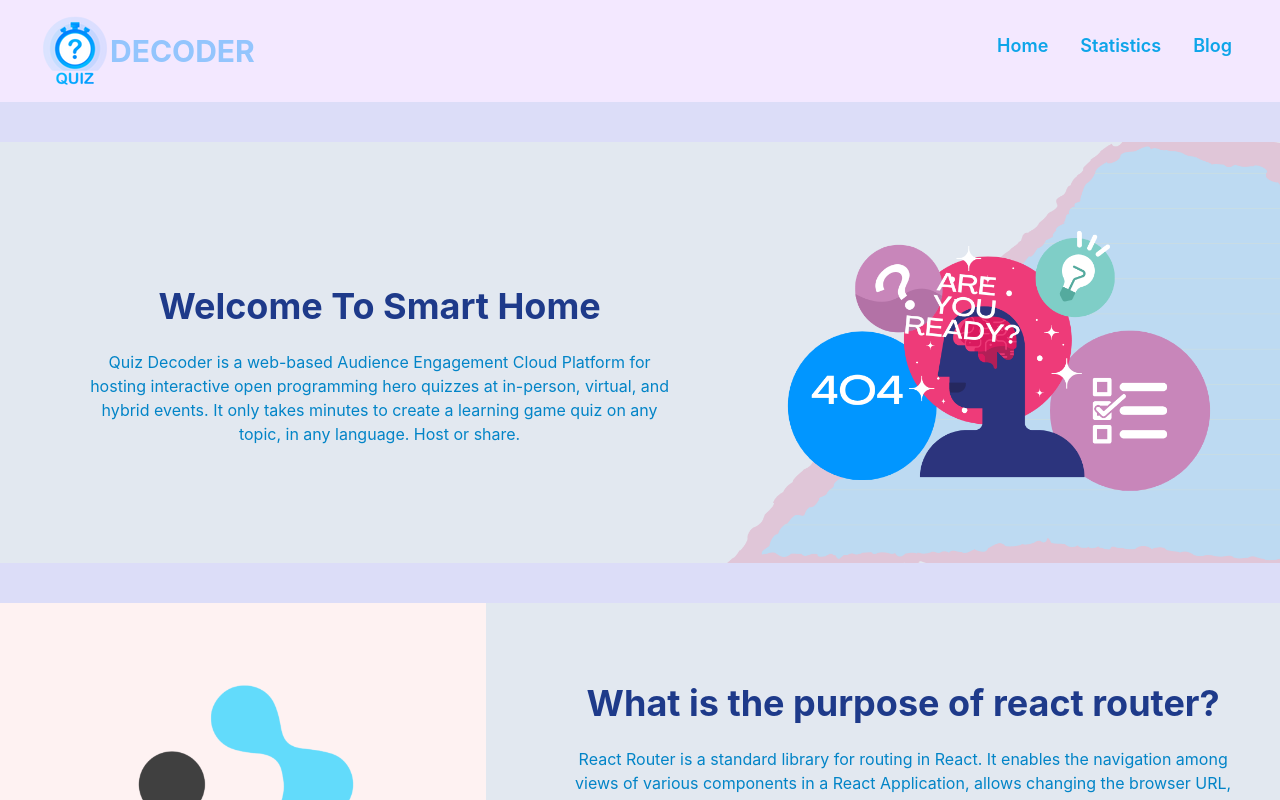
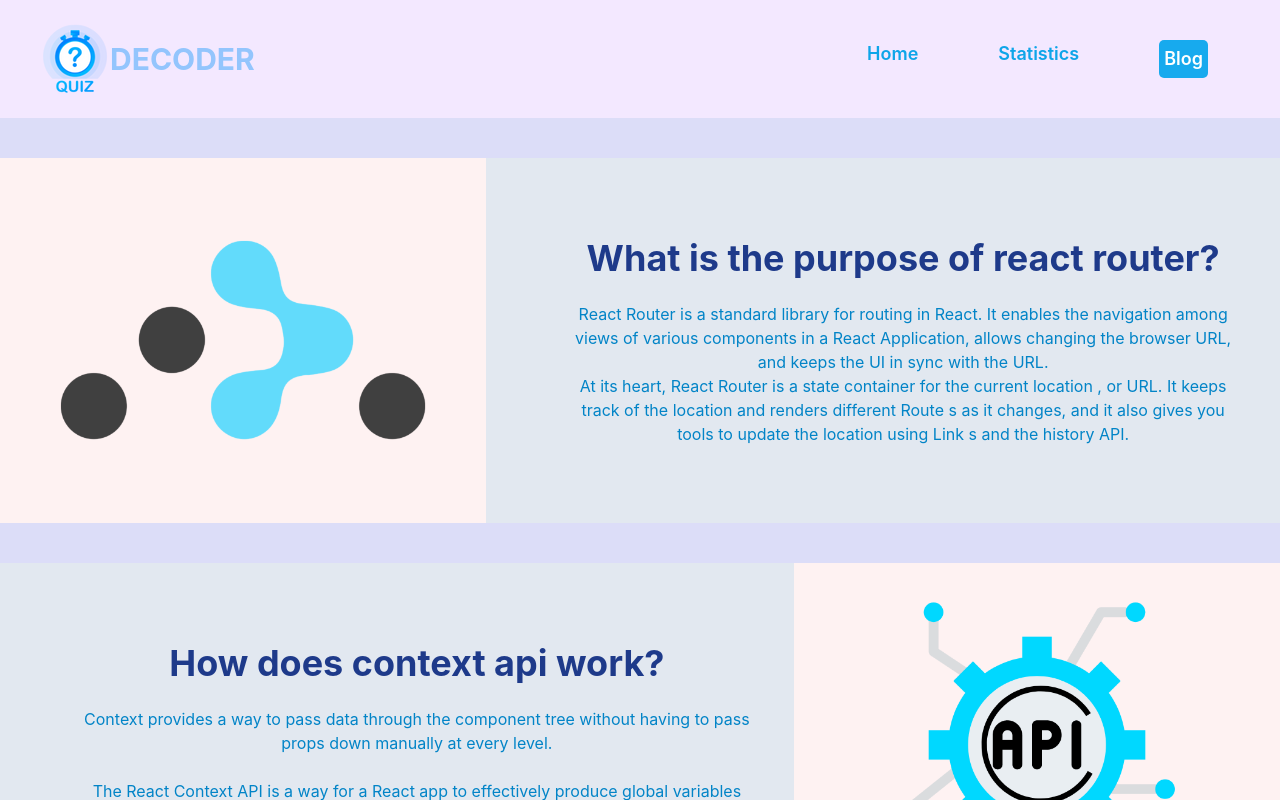
Before and after one commit to mursona/decoder-quizer-boards, a React (Create React App) app: page /blog in a window 1280 px wide. Shown: the top 800 px of the page. Built offline with nearby package versions, Linux system fonts and the light colour scheme.

Commit message:
route set for navbar and error 4o4 add

```diff
--- a/src/App.js
+++ b/src/App.js
@@ -1,14 +1,68 @@
+import { createBrowserRouter, RouterProvider } from 'react-router-dom';
 import './App.css';
 import Blog from './components/Blog/Blog';
-import Header from './components/Header/Header';
+import Main from "./layouts/Main";
 import Home from './components/Home/Home';
+import Statistics from './components/Statistics/Statistics';
+import ErrorPage from './components/ErrorPage/ErrorPage';
 
 function App() {
+
+  const router = createBrowserRouter([
+  {
+    path: "/",
+    element: <Main></Main>,
+    children: [
+      {
+        loader: async () => {
+          return fetch("https://openapi.programming-hero.com/api/quiz");
+        },
+        path: "/",
+        element: <Home></Home>,
+      },
+      {
+        loader: async () => {
+          return fetch("https://openapi.programming-hero.com/api/quiz");
+        },
+        path: "/home",
+        element: <Home></Home>,
+      },
+      {
+        loader: async () => {
+          return fetch("https://openapi.programming-hero.com/api/quiz");
+        },
+        path: "/statistics",
+        element: <Statistics></Statistics>,
+      },
+      {
+        path: "/blog",
+        element: <Blog></Blog>,
+      },
+      {
+        path: "*",
+        element: <ErrorPage></ErrorPage>,
+      },
+      {
+        loader: async ({ params }) => {
+          return fetch(
+            `https://openapi.programming-hero.com/api/quiz/${params.topicId}`
+          );
+        },
+        path: "/home/:topicId",
+        element: 90,
+      },
+    ],
+  },
+
+  {
+    path: "*",
+    element: <ErrorPage></ErrorPage>,
+  },
+
+  ])
   return (
     <div className="App">
-      <Header></Header>
-      <Home></Home>
-      <Blog></Blog>
+      <RouterProvider router={router}></RouterProvider>
     </div>
   );
 }
--- /dev/null
+++ b/src/components/Courses/Courses.js
@@ -0,0 +1,24 @@
+import React from 'react';
+import { Link } from "react-router-dom";
+
+const Courses = ({topic}) => {
+    const { id, name, logo, total } = topic;
+    return (
+      <div className="topic-container">
+        <img src={logo} alt="" />
+        <div>
+          <p>Name: {name}</p>
+          <p>
+            <small>Total Questions: {total}</small>
+          </p>
+          <button className="button">
+            <Link className="link" to={`/home/${id}`}>
+              Start Quiz
+            </Link>
+          </button>
+        </div>
+      </div>
+    );
+  };
+
+export default Courses;
--- /dev/null
+++ b/src/components/ErrorPage/ErrorPage.js
@@ -0,0 +1,11 @@
+import React from 'react';
+
+const ErrorPage = () => {
+    return (
+        <div className="error">
+          <h2>404: Alert- This route does not exist!</h2>
+        </div>
+      );
+    };
+
+export default ErrorPage;
--- a/src/components/Header/Header.js
+++ b/src/components/Header/Header.js
@@ -1,20 +1,27 @@
 import React, { useState } from 'react';
 import { Bars3Icon, XMarkIcon } from '@heroicons/react/24/solid'
 import logo from '../../images/logo.png';
-import Link from '../Link/Link';
+import { NavLink } from 'react-router-dom';
 
 const Header = () => {
+
     const [open, setOpen] = useState(false);
-    const routes = [
-        { id: 1, name: 'Home', path: '/home' },
-        { id: 2, name: 'Statistics', path: '/statistics' },
-        { id: 3, name: 'Blog', path: '/blog' },
-    ]
+
+    let activeStyle = {
+        backgroundColor: "#17aaee",
+        margin: "40px",
+        padding: "5px",
+        borderRadius: "5px",
+        color: "white"
+      };
+    let unactiveStyle = {
+        margin: "40px",
+      };
     return (
         <div>
             <nav className='bg-purple-100 w-full relative flex mx-auto sm:max-w-xl md:max-w-full lg:max-w-screen-xl md:px-24 lg:px-8 align-middle justify-between'>
 
-            <div onClick={() => setOpen(!open)} className="h-6 w-6 ml-4 my-8 md:hidden">
+            <div onClick={() => setOpen(!open)} className="text-sky-500 h-6 w-8 ml-4 my-8 md:hidden">
              {
                         open ? <XMarkIcon /> : <Bars3Icon />
              }
@@ -24,12 +31,12 @@ const Header = () => {
                 <img src={logo} alt="" />
                 <p className='text-blue-300 font-bold text-3xl'>DECODER</p>
                 </div>
-                <ul className={`md:flex w-full justify-end absolute md:static duration-500 ease-in ${open ? 'bg-purple-50 top-1 ml-10' : 'top-[-280px]'}`}>
+                <nav className={`md:flex w-full justify-end absolute font-semibold text-lg text-sky-500 md:static duration-500 ease-in ${open ? 'bg-purple-50 top-24' : 'top-[-280px]'}`}>
 
-                    {
-                        routes.map(route => <Link key={route.id} route={route}></Link>)
-                    }
-                </ul>
+                    <NavLink to="/home" style={({ isActive }) => (isActive ? activeStyle : unactiveStyle)} >Home</NavLink>
+                    <NavLink to="/statistics" style={({ isActive }) => (isActive ? activeStyle : unactiveStyle)}>Statistics</NavLink>
+                    <NavLink to="/blog" style={({ isActive }) => (isActive ? activeStyle : unactiveStyle)}>Blog</NavLink>
+                </nav>
                 </nav>
 
         </div>
--- /dev/null
+++ b/src/layouts/Main.js
@@ -0,0 +1,14 @@
+import React from 'react';
+import { Outlet } from "react-router-dom";
+import Header from "../components/Header/Header";
+
+const Main = () => {
+    return (
+        <div>
+      <Header></Header>
+      <Outlet></Outlet>
+        </div>
+    );
+};
+
+export default Main;
```
